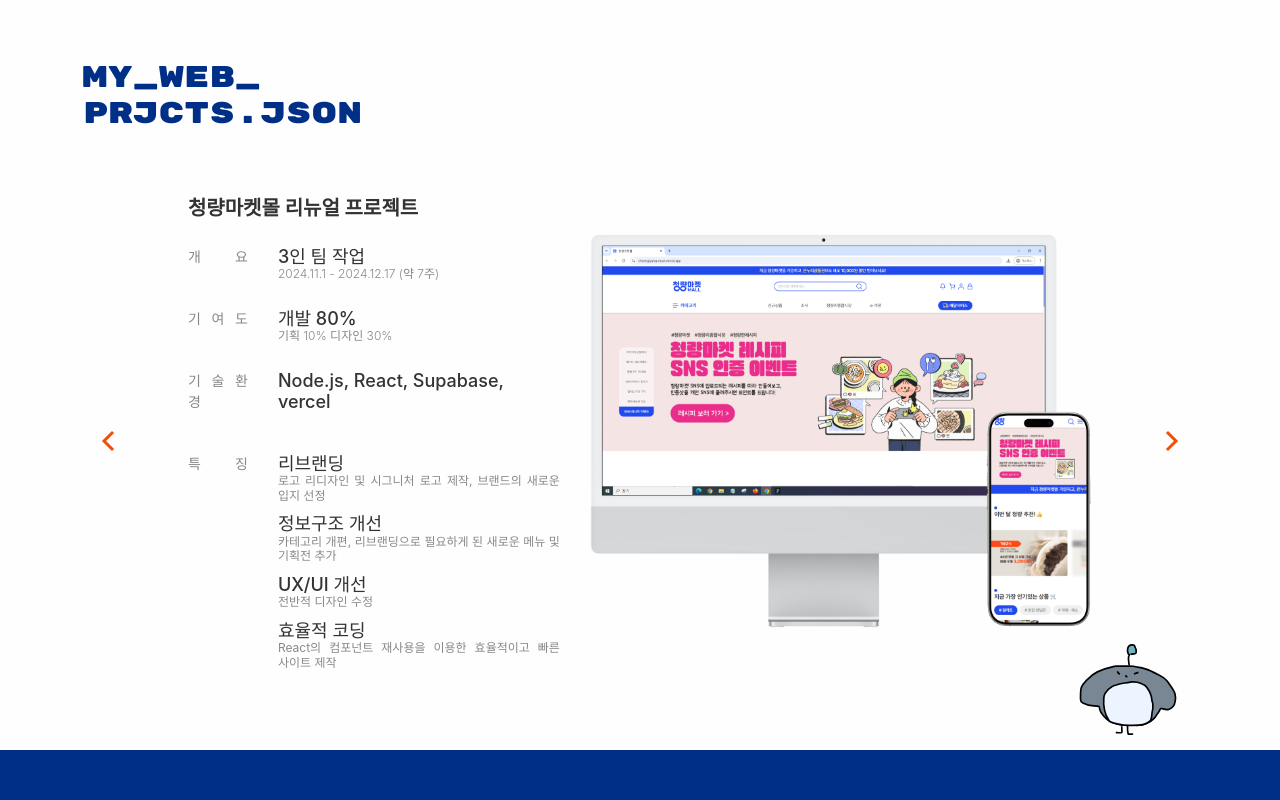
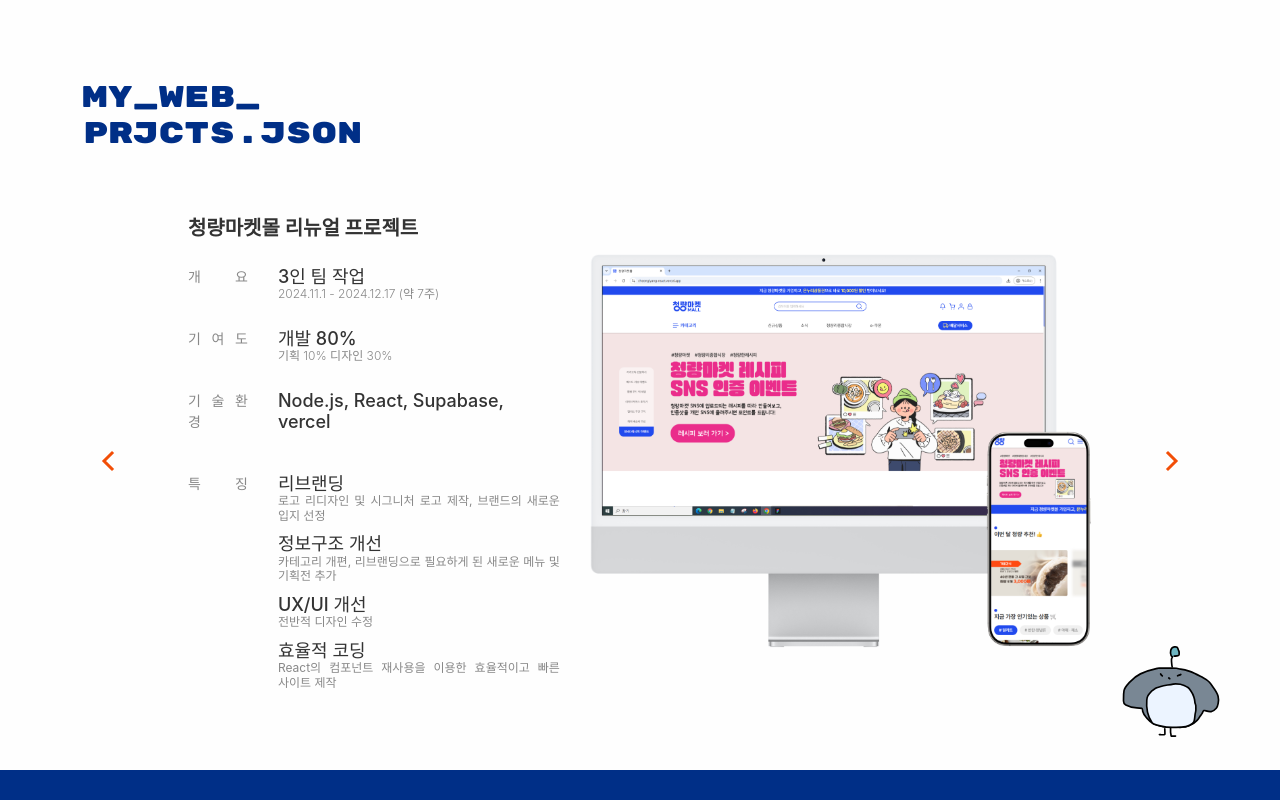
Before and after one commit to zzohae/zzohaeWorld, a React (Create React App) app: page /web_portfolio in a window 1280 px wide. Shown: the top 800 px of the page. Built offline with nearby package versions, Linux system fonts and the light colour scheme; a web font is replaced by a local one.

Commit message:
[2.1.1] 스타일 수정

```diff
--- a/src/common.scss
+++ b/src/common.scss
@@ -16,7 +16,7 @@
 }
 
 .mycontainer {
-  padding-top: 60px;
+  padding-top: 80px;
 }
 
 .fc-main {
@@ -151,6 +151,21 @@ footer {
 .quickmenu {
   position: fixed;
   z-index: 999;
-  bottom: 60px;
-  right: 8vw;
+  bottom: 50px;
+  right: 4vw;
+  padding: .5rem;
+  background-color: rgba($color: #FEFEFE, $alpha: 0.3);
+  border-radius: var(--br-full, 100px);
+  svg {
+    width: 60px;
+    height: 60px;
+    @media (min-width: 767px){
+      width: 80px;
+      height: 80px;
+    }
+    @media (min-width: 1199px){
+      width: 100px;
+      height: 100px;
+    }
+  }
 }
--- a/src/contents/home/home.scss
+++ b/src/contents/home/home.scss
@@ -1,7 +1,3 @@
-.homeCont {
-  gap: 20px;
-}
-
 .c01main {
   width: 100vw;
   height: 100vh;
--- a/src/contents/sub_webworks/webworks.scss
+++ b/src/contents/sub_webworks/webworks.scss
@@ -3,7 +3,7 @@
   .workItem {
     gap: 30px;
     img {
-      width: 65vw;
+      width: 60vw;
       align-self: center;
       @media (min-width: 991px){
         width: 45%;
```
